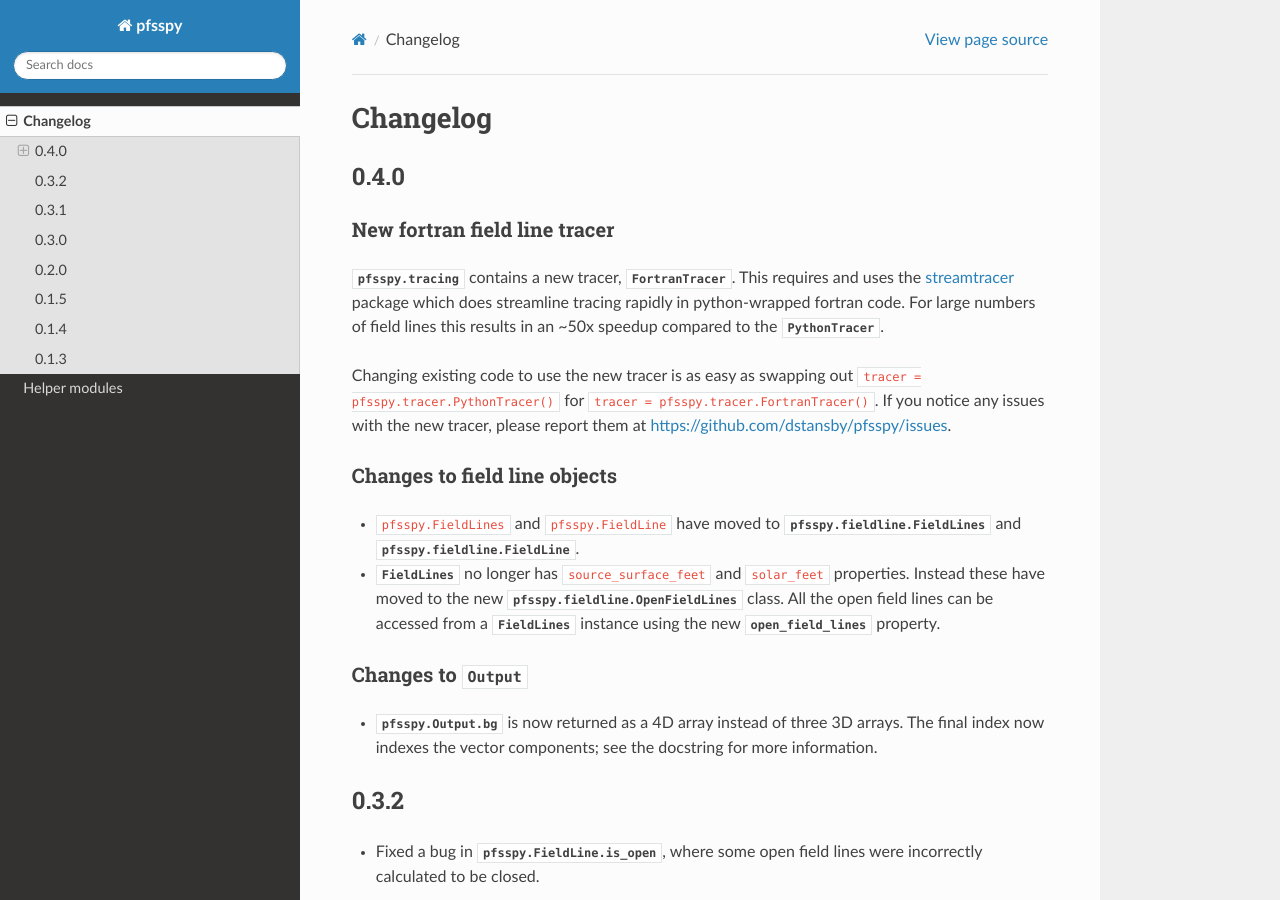
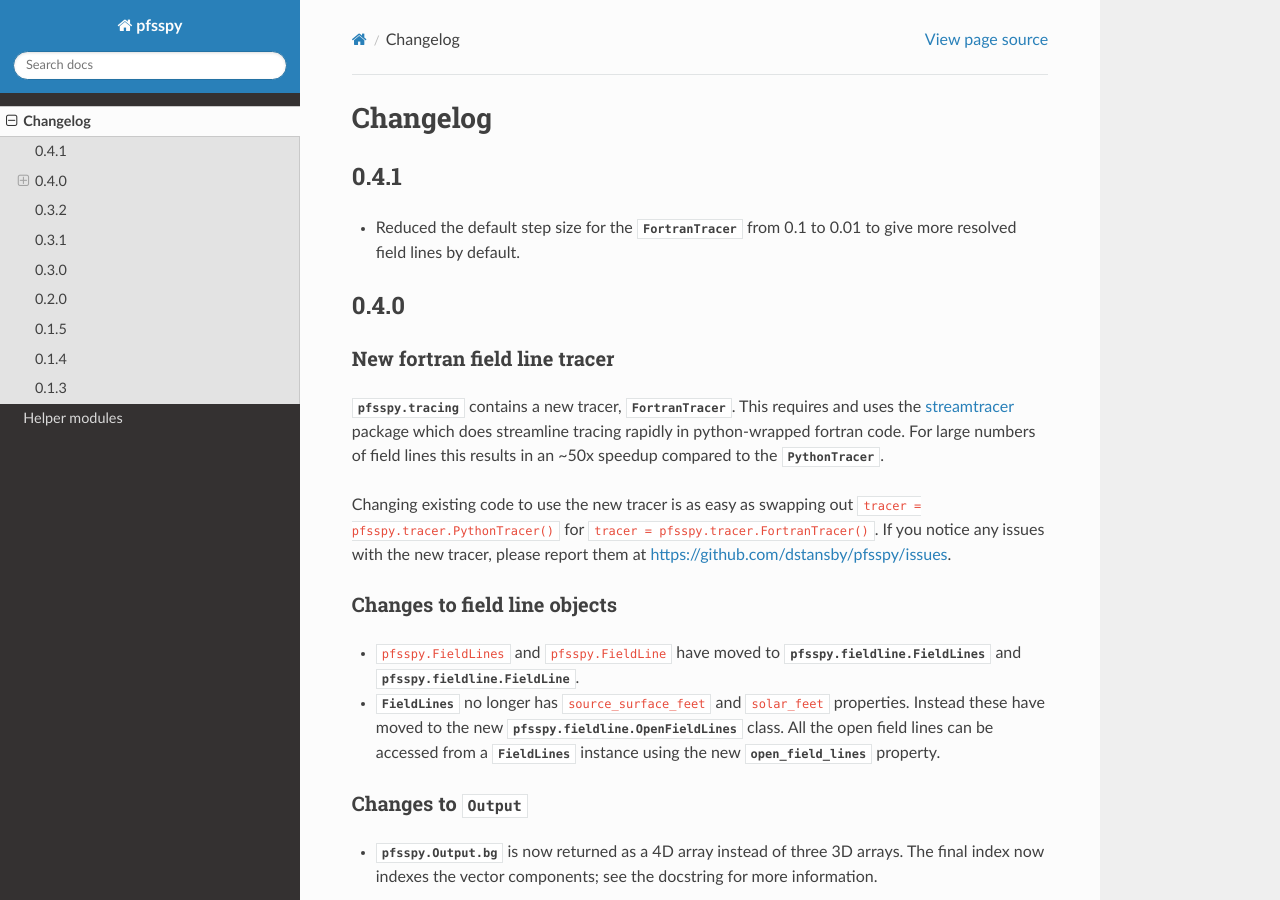
Before and after one commit to sunpy/sunkit-magex, a Sphinx documentation site: the page built from docs/changes.rst, in a window 1280 px wide and 900 px high. Built offline with Sphinx 7.4.7 and the Read the Docs theme 2.0.0, drawn with Linux system fonts in a browser that asks for light colours; pages that are not in the unit, such as notebooks, are missing from menus.

Commit message:
Add changelog

```diff
--- a/docs/changes.rst
+++ b/docs/changes.rst
@@ -1,5 +1,11 @@
 Changelog
 =========
+
+0.4.1
+-----
+
+- Reduced the default step size for the :class:`~pfsspy.tracing.FortranTracer`
+  from 0.1 to 0.01 to give more resolved field lines by default.
 
 0.4.0
 -----
```
